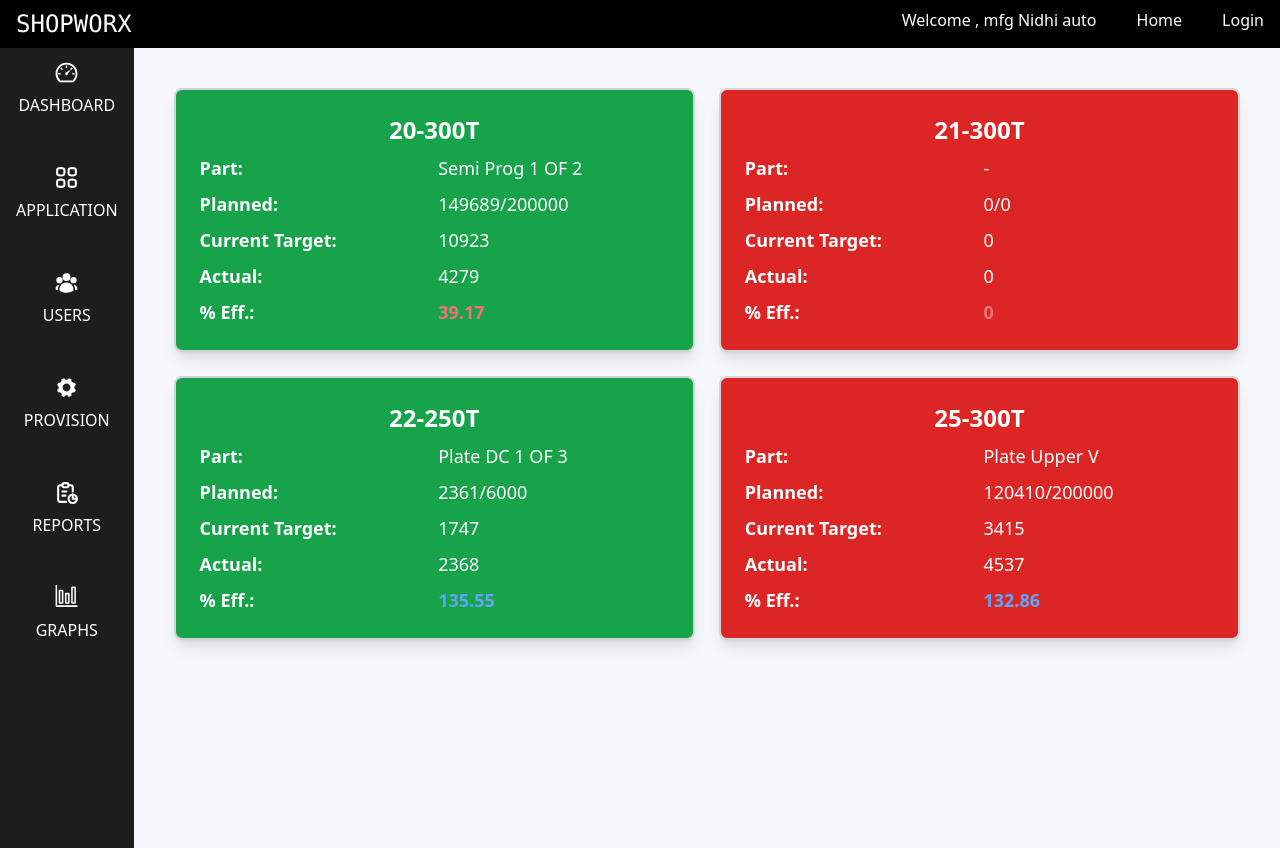
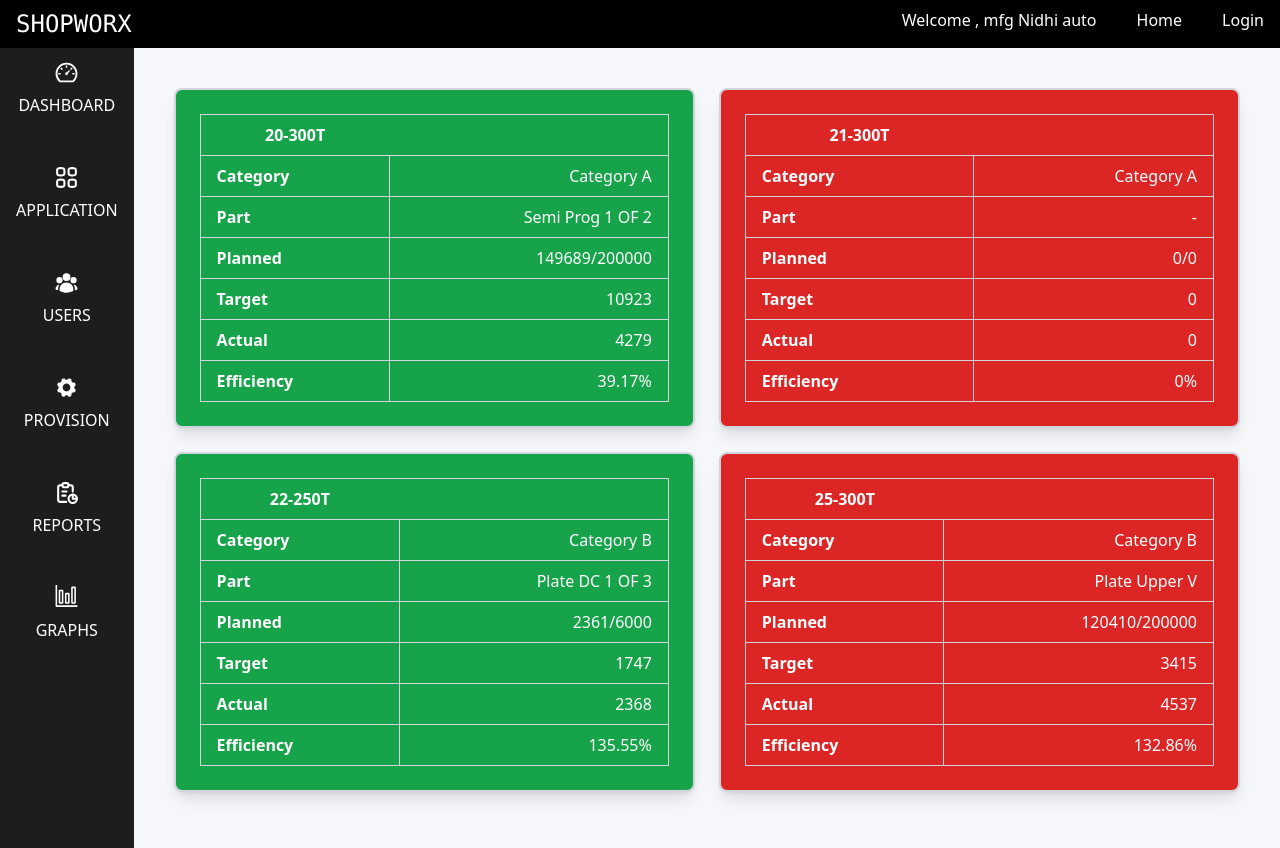
Before and after one commit to SurajDubey14/shopworx, a React (Vite) app: page /machine-dashboard in a window 1280 px wide. Built offline with nearby package versions, Linux system fonts and the light colour scheme.

Commit message:
machinedashboard

```diff
--- a/src/pages/MachineDashboard/MachineDashboard.jsx
+++ b/src/pages/MachineDashboard/MachineDashboard.jsx
@@ -50,17 +50,68 @@ const machineData = [
 const MachineDashboard = () => {
   return (
     <div className="p-6 w-full max-w-6xl mx-auto grid grid-cols-2 gap-6">
-      {machineData.map(machine => (
-        <div key={machine.id} className={`p-6 text-white ${machine.color} rounded-lg shadow-lg border-2 border-gray-300`}>
-          <h3 className="text-2xl font-bold mb-2 text-center">{machine.title}</h3>
-          <div className="text-lg grid grid-cols-2 gap-2">
-            <p className="font-semibold">Part:</p> <p>{machine.part}</p>
-            <p className="font-semibold">Planned:</p> <p>{machine.planned}</p>
-            <p className="font-semibold">Current Target:</p> <p>{machine.target}</p>
-            <p className="font-semibold">Actual:</p> <p>{machine.actual}</p>
-            <p className="font-semibold">% Eff.:</p>
-            <p className={`font-bold ${machine.efficiency > 100 ? "text-blue-400" : "text-red-400"}`}>{machine.efficiency}</p>
-          </div>
+      {machineData.map((machine) => (
+        <div
+          key={machine.id}
+          className={`p-6 text-white ${machine.color} rounded-lg shadow-lg border-2 border-gray-300`}
+        >
+          <table className="table-auto border-collapse border border-gray-300 w-full text-left">
+            <thead>
+              <tr>
+                <th className="text-center px-4 py-2">{machine.title}</th>
+              </tr>
+            </thead>
+            <tbody>
+              <tr>
+                <td className="border border-gray-300 px-4 py-2 font-semibold">
+                  Category
+                </td>
+                <td className="border border-gray-300 text-right px-4 py-2">
+                  {machine.category}
+                </td>
+              </tr>
+              <tr>
+                <td className="border border-gray-300 px-4 py-2 font-semibold">
+                  Part
+                </td>
+                <td className="border border-gray-300 text-right px-4 py-2">
+                  {machine.part}
+                </td>
+              </tr>
+              <tr>
+                <td className="border border-gray-300 px-4 py-2 font-semibold">
+                  Planned
+                </td>
+                <td className="border border-gray-300 text-right px-4 py-2">
+                  {machine.planned}
+                </td>
+              </tr>
+              <tr>
+                <td className="border border-gray-300 px-4 py-2 font-semibold">
+                  Target
+                </td>
+                <td className="border border-gray-300 text-right px-4 py-2">
+                  {machine.target}
+                </td>
+              </tr>
+              <tr>
+                <td className="border border-gray-300 px-4 py-2 font-semibold">
+                  Actual
+                </td>
+                <td className="border border-gray-300 text-right px-4 py-2">
+                  {machine.actual}
+                </td>
+              </tr>
+              <tr>
+                <td className="border border-gray-300 px-4 py-2 font-semibold">
+                  Efficiency
+                </td>
+                <td className="border border-gray-300 text-right px-4 py-2">
+                  {machine.efficiency}%
+                </td>
+              </tr>
+            </tbody>
+          </table>
         </div>
       ))}
     </div>
```
